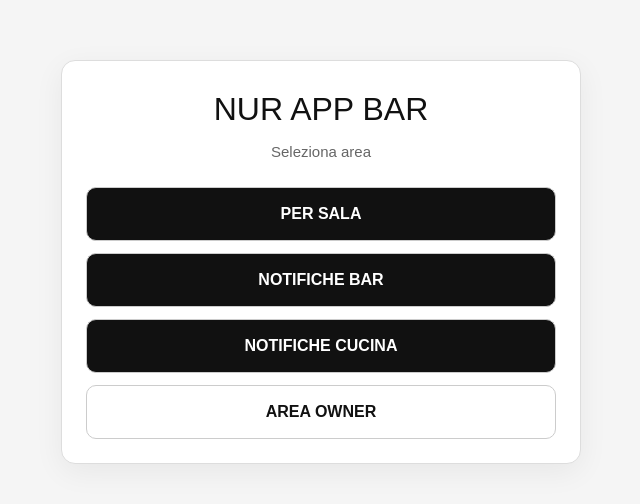
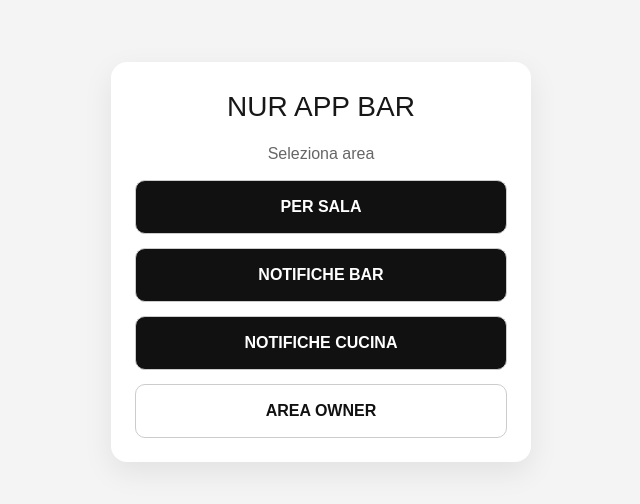
Before and after one commit to dontstopeventssss/nur-bar-restaurant, a Next.js app: page / in a window 1280 px wide. Shown: the part 138-642 px from the top of the page, without its empty margins (319-959 px from the left). Built offline with nearby package versions, Linux system fonts and the light colour scheme.

Commit message:
Update page.tsx

```diff
--- a/app/page.tsx
+++ b/app/page.tsx
@@ -1,6 +1,25 @@
-'use client';
+"use client";
 
-import { useRouter } from 'next/navigation';
+import { useRouter } from "next/navigation";
+import type { CSSProperties } from "react";
+
+const buttonStyle: CSSProperties = {
+  width: "100%",
+  padding: "14px 16px",
+  borderRadius: 10,
+  border: "1px solid #ccc",
+  background: "#111",
+  color: "#fff",
+  fontSize: 16,
+  fontWeight: 600,
+  cursor: "pointer",
+};
+
+const ownerButtonStyle: CSSProperties = {
+  ...buttonStyle,
+  background: "#fff",
+  color: "#111",
+};
 
 export default function HomePage() {
   const router = useRouter();
@@ -8,95 +27,45 @@ export default function HomePage() {
   return (
     <main
       style={{
-        minHeight: '100vh',
-        display: 'flex',
-        alignItems: 'center',
-        justifyContent: 'center',
-        background: '#f5f5f5',
-        padding: 16,
+        minHeight: "100vh",
+        display: "flex",
+        alignItems: "center",
+        justifyContent: "center",
+        background: "#f4f4f5",
+        padding: 24,
       }}
     >
       <div
         style={{
-          width: '100%',
-          maxWidth: 520,
-          background: '#fff',
-          border: '1px solid #ddd',
-          borderRadius: 14,
+          width: "100%",
+          maxWidth: 420,
+          background: "#fff",
+          borderRadius: 16,
           padding: 24,
-          boxShadow: '0 8px 30px rgba(0,0,0,0.06)',
+          boxShadow: "0 10px 30px rgba(0,0,0,0.08)",
+          display: "grid",
+          gap: 14,
         }}
       >
-        <h1
-          style={{
-            margin: 0,
-            fontSize: 32,
-            color: '#111',
-            textAlign: 'center',
-          }}
-        >
-          NUR APP BAR
-        </h1>
+        <h1 style={{ fontSize: 28, margin: 0, textAlign: "center" }}>NUR APP BAR</h1>
+        <p style={{ margin: 0, textAlign: "center", color: "#666" }}>Seleziona area</p>
 
-        <p
-          style={{
-            marginTop: 8,
-            marginBottom: 24,
-            textAlign: 'center',
-            color: '#666',
-            fontSize: 15,
-          }}
-        >
-          Seleziona area
-        </p>
-
-        <div
-          style={{
-            display: 'grid',
-            gap: 12,
-          }}
-        >
-          <button onClick={() => router.push('/staff')} style={buttonStyle}>
+        <button onClick={() => router.push("/staff")} style={buttonStyle}>
           PER SALA
         </button>
 
-          <button onClick={() => router.push('/bar')} style={buttonStyle}>
+        <button onClick={() => router.push("/bar")} style={buttonStyle}>
           NOTIFICHE BAR
         </button>
 
-          <button onClick={() => router.push('/kitchen')} style={buttonStyle}>
+        <button onClick={() => router.push("/kitchen")} style={buttonStyle}>
           NOTIFICHE CUCINA
         </button>
 
-          <button onClick={() => router.push('/owner')} style={ownerButtonStyle}>
+        <button onClick={() => router.push("/owner")} style={ownerButtonStyle}>
           AREA OWNER
         </button>
-        </div>
       </div>
     </main>
   );
 }
-
-const buttonStyle: React.CSSProperties = {
-  width: '100%',
-  padding: '14px 16px',
-  borderRadius: 10,
-  border: '1px solid #ccc',
-  background: '#111',
-  color: '#fff',
-  fontSize: 16,
-  fontWeight: 600,
-  cursor: 'pointer',
-};
-
-const ownerButtonStyle: React.CSSProperties = {
-  width: '100%',
-  padding: '14px 16px',
-  borderRadius: 10,
-  border: '1px solid #ccc',
-  background: '#fff',
-  color: '#111',
-  fontSize: 16,
-  fontWeight: 600,
-  cursor: 'pointer',
-};
```
Lines whose indentation alone changed are shown as unchanged.
